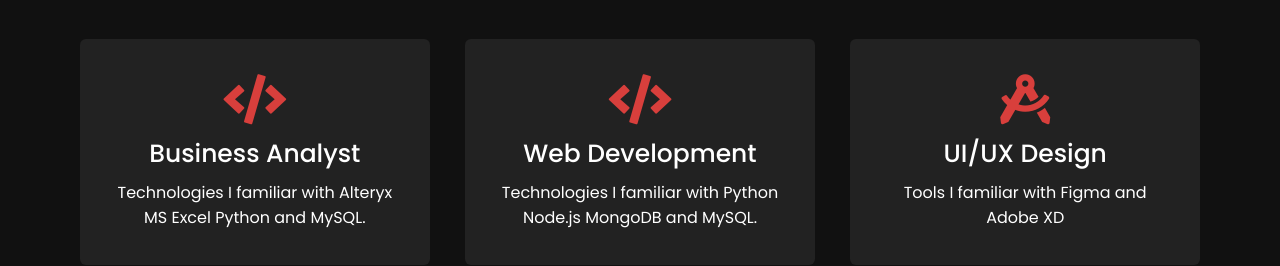
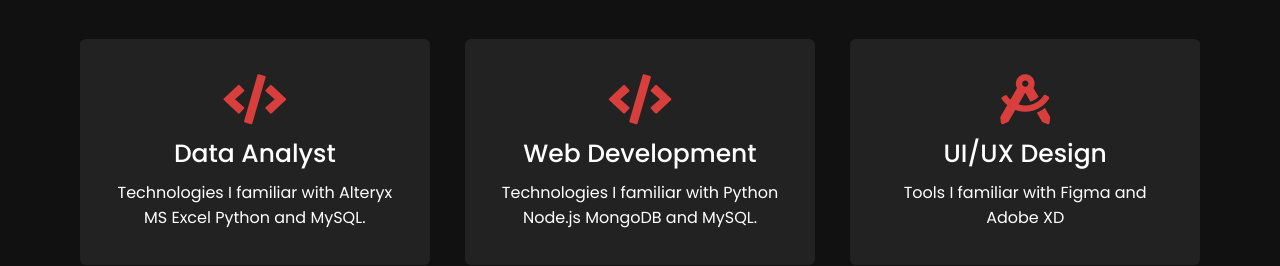
Before and after one commit to stefinthomas/Personal-website, a plain HTML site: page index.html in a window 1280 px wide. Shown: the part 1720-1986 px from the top of the page. Drawn offline with nearby package versions, Linux system fonts and the light colour scheme.

Commit message:
Update index.html

```diff
--- a/index.html
+++ b/index.html
@@ -75,7 +75,7 @@
                 <div class="card">
                     <div class="box">
                         <i class="fas fa-code"></i>
-                        <div class="text">Business Analyst</div>
+                        <div class="text">Data Analyst</div>
                         <p>Technologies I familiar with Alteryx MS Excel Python and MySQL.</p>
                     </div>
                 </div>
```
